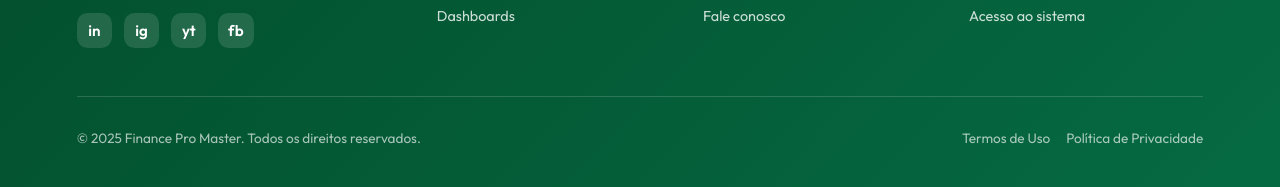
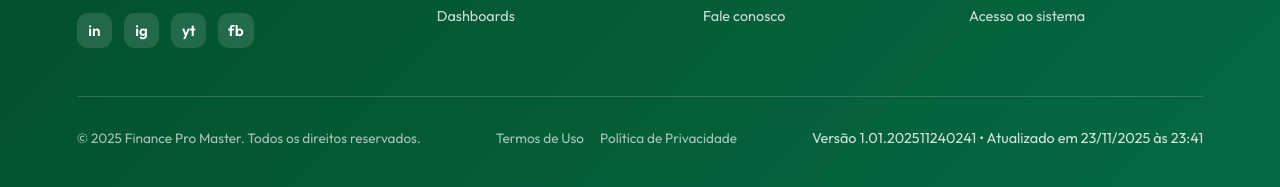
Before and after one commit to htasistemas/sitefinance, a website: page index.html in a window 1280 px wide. Shown: the part 3421-3608 px from the top of the page. Drawn offline with Linux system fonts and the light colour scheme.

Commit message:
Add automatic site version display

```diff
--- a/financepromaster.css
+++ b/financepromaster.css
@@ -2952,6 +2952,11 @@ main {
   color: rgba(255, 255, 255, 0.65);
 }
 
+.footer__version {
+  font-size: 0.9rem;
+  color: rgba(255, 255, 255, 0.82);
+}
+
 .footer__legal {
   display: flex;
   gap: 1rem;
--- a/menu.js
+++ b/menu.js
@@ -1,4 +1,6 @@
 (function () {
+  const BASE_SITE_VERSION = '1.01';
+
   const MENU_TEMPLATE = `
     <header class="topbar" aria-label="Barra de navegação principal">
       <a class="topbar__logo" href="index.html">
@@ -104,9 +106,60 @@
     highlightCurrent(menu);
   }
 
+  function buildVersionMetadata() {
+    const lastUpdated = new Date(document.lastModified);
+
+    if (Number.isNaN(lastUpdated.getTime())) {
+      return {
+        build: `${BASE_SITE_VERSION}.000000000000`,
+        label: `Versão ${BASE_SITE_VERSION}`,
+      };
+    }
+
+    const stamp = `${lastUpdated.getFullYear()}${String(lastUpdated.getMonth() + 1).padStart(2, '0')}${String(lastUpdated.getDate()).padStart(2, '0')}${String(lastUpdated.getHours()).padStart(2, '0')}${String(lastUpdated.getMinutes()).padStart(2, '0')}`;
+
+    const updatedDate = lastUpdated.toLocaleDateString('pt-BR', {
+      timeZone: 'America/Sao_Paulo',
+    });
+
+    const updatedTime = lastUpdated.toLocaleTimeString('pt-BR', {
+      timeZone: 'America/Sao_Paulo',
+      hour: '2-digit',
+      minute: '2-digit',
+    });
+
+    return {
+      build: `${BASE_SITE_VERSION}.${stamp}`,
+      label: `Versão ${BASE_SITE_VERSION}.${stamp} • Atualizado em ${updatedDate} às ${updatedTime}`,
+    };
+  }
+
+  function injectSiteVersion() {
+    const footer = document.querySelector('.footer__bottom');
+
+    if (!footer) {
+      return;
+    }
+
+    const versionInfo = buildVersionMetadata();
+    const versionElement = footer.querySelector('.footer__version') || document.createElement('p');
+
+    versionElement.className = 'footer__version';
+    versionElement.textContent = versionInfo.label;
+
+    if (!versionElement.isConnected) {
+      footer.appendChild(versionElement);
+    }
+  }
+
+  function initializeSiteShell() {
+    mountMenu();
+    injectSiteVersion();
+  }
+
   if (document.readyState === 'loading') {
-    document.addEventListener('DOMContentLoaded', mountMenu);
+    document.addEventListener('DOMContentLoaded', initializeSiteShell);
   } else {
-    mountMenu();
+    initializeSiteShell();
   }
 })();
```
